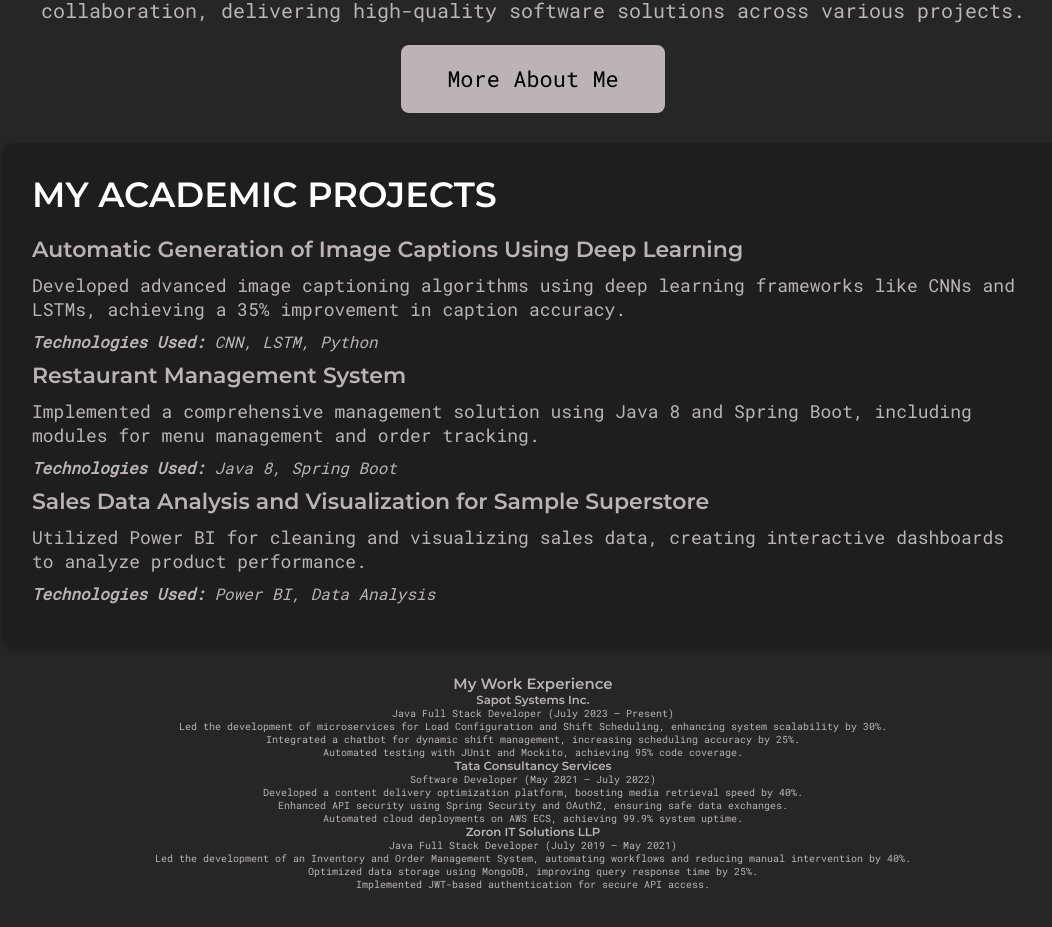
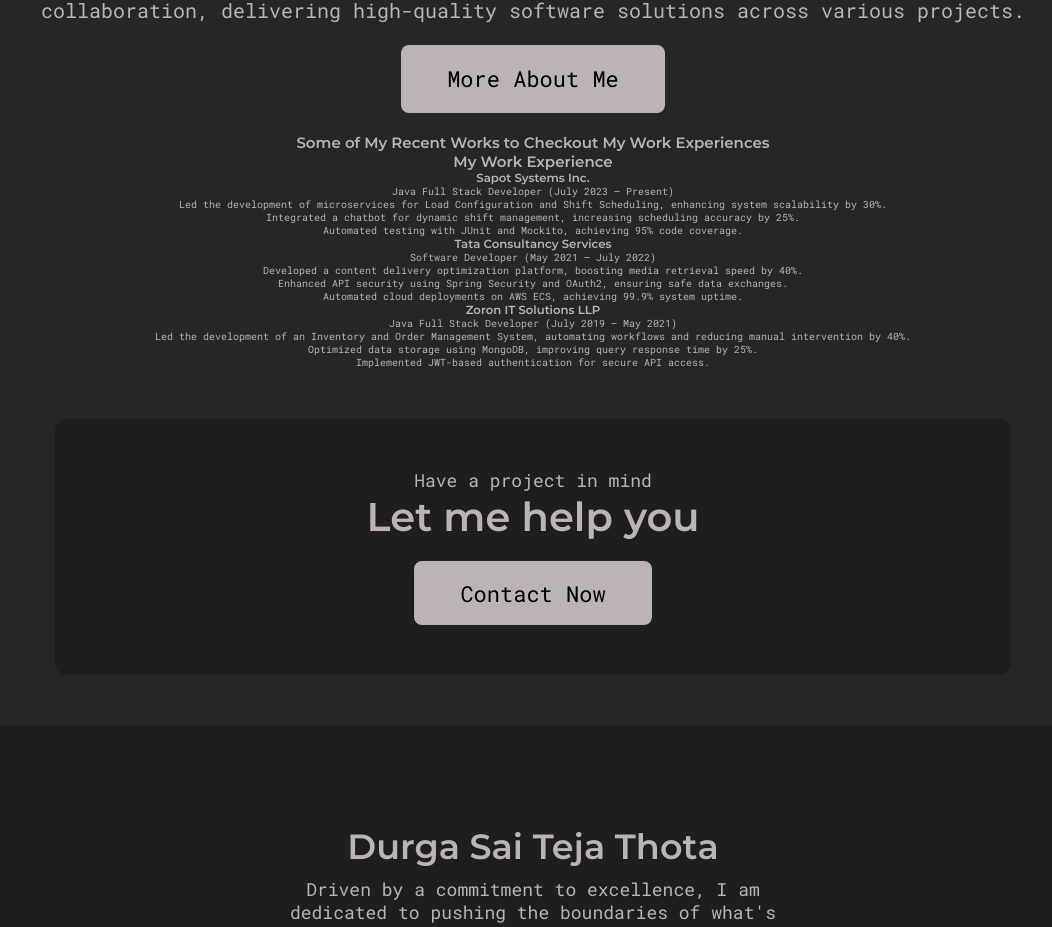
Before and after one commit to durgasaitejathota/durga-portfolio, a React (Create React App) app: page / in a window 1280 px wide. Shown: the part 1235-2162 px from the top of the page, without its empty margins (107-1159 px from the left). Built offline with nearby package versions, Linux system fonts and the light colour scheme.

Commit message:
Update Home.js

```diff
--- a/src/pages/Home.js
+++ b/src/pages/Home.js
@@ -2,36 +2,36 @@ import React from 'react';
 import styled from 'styled-components';
 import HeroSection from '../components/HeroSection';
 import Button from '../components/Button';
-import ExperienceSection from '../components/ExperienceSection';
+import ExperienceSection from '../components/ExperienceSection'; // Keep this import if you need the component
 import ProjectsSection from '../components/ProjectsSection';
 import ContactBanner from '../components/ContactBanner';
 
 const HomeStyle = styled.div`
-  padding: 0 5rem;
+  padding: 0 5rem; /* Padding for the home page */
   text-align: center;
 
   .introduction {
-    font-size: 3rem;
-    margin-bottom: 2rem;
-    line-height: 1.5;
+    font-size: 3rem; /* Font size for introduction */
+    margin-bottom: 2rem; /* Spacing below introduction */
+    line-height: 1.5; /* Line height for readability */
   }
 
   .about {
-    font-size: 2rem;
-    margin-top: 2rem;
+    font-size: 2rem; /* Font size for about section */
+    margin-top: 2rem; /* Spacing above about section */
   }
 
   .moreAboutMe {
-    margin-top: 2rem; /* Adds some spacing before the button */
+    margin-top: 2rem; /* Spacing for button */
   }
 
   @media only screen and (max-width: 768px) {
-    padding: 0 2rem;
+    padding: 0 2rem; /* Less padding on smaller screens */
     .introduction {
-      font-size: 2.5rem;
+      font-size: 2.5rem; /* Font size adjustment for smaller screens */
     }
     .about {
-      font-size: 1.8rem;
+      font-size: 1.8rem; /* Font size adjustment for smaller screens */
     }
   }
 `;
@@ -50,8 +50,9 @@ export default function Home() {
             <Button btnText="More About Me" btnLink="/about" />
           </div>
         </div>
-        <ExperienceSection />
-        <ProjectsSection />
+        {/* Add a new section for work experience */}
+        <h2>Some of My Recent Works to Checkout My Work Experiences</h2>
+        <ProjectsSection /> {/* This will display the Projects with updated button */}
         <ContactBanner />
       </div>
     </HomeStyle>
```
